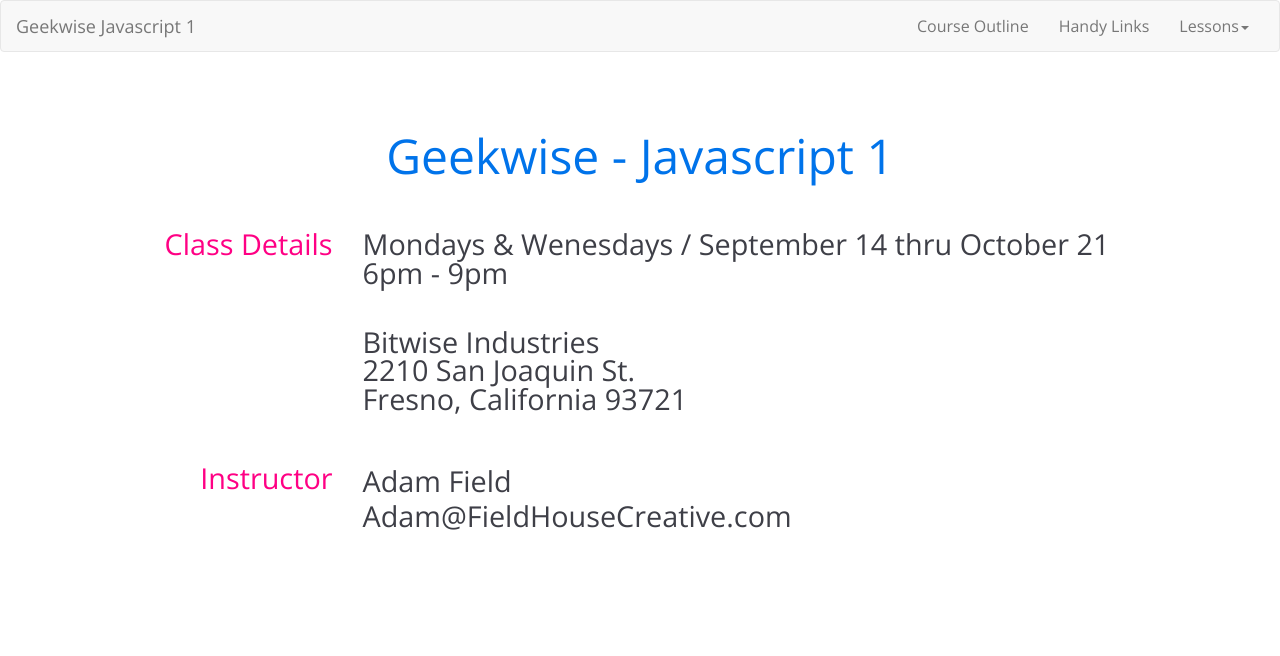
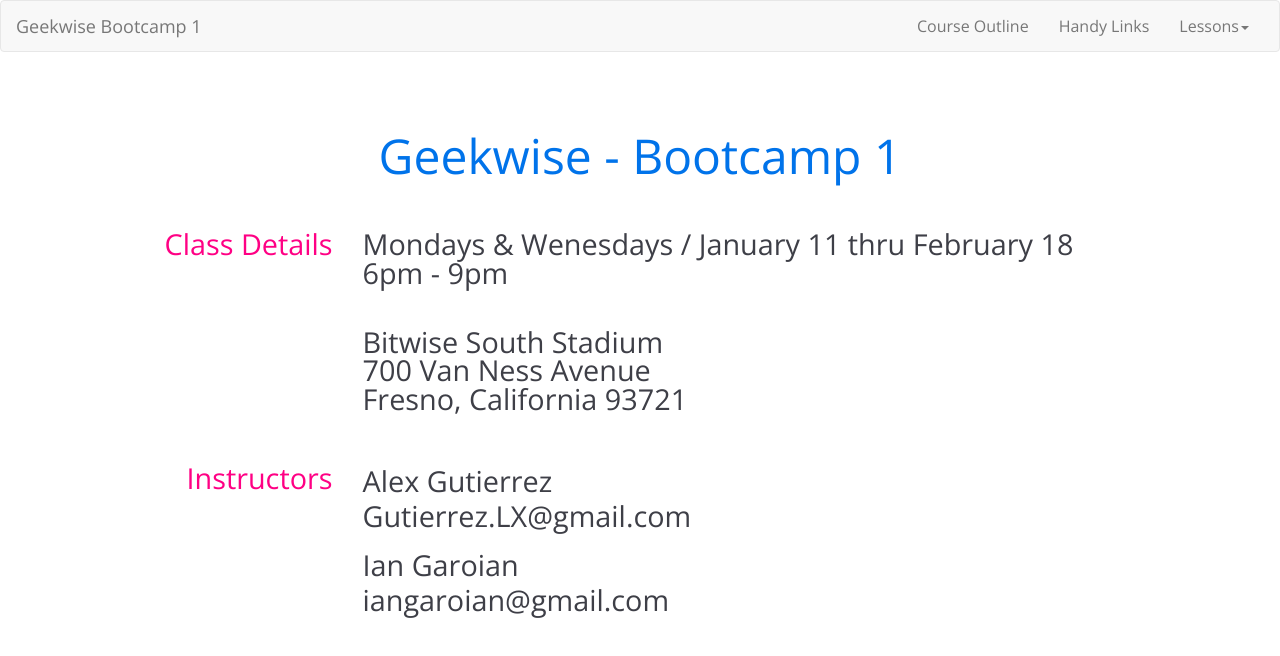
Before and after one commit to Alexg1021/gw-bc1, a plain HTML site: page index.html in a window 1280 px wide. Drawn offline with nearby package versions, Linux system fonts and the light colour scheme.

Commit message:
updating index and nav menu

```diff
--- a/index.html
+++ b/index.html
@@ -3,7 +3,7 @@
     <head>
         <meta charset="UTF-8">
         <meta name="viewport" content="width=device-width, initial-scale=1">
-        <title>Geekwise Javascript 1</title>
+        <title>Geekwise Bootcamp 1</title>
         <link href='http://fonts.googleapis.com/css?family=Open+Sans:300italic,400italic,400,300,600,700' rel='stylesheet' type='text/css'>
         <link rel="stylesheet" href="//netdna.bootstrapcdn.com/bootstrap/3.1.1/css/bootstrap.min.css">
         <link rel="stylesheet" href="./static/css/prism.css" />
@@ -15,7 +15,7 @@
 
         <div class="container content">
             <h1 class="row text-center hdr">
-                Geekwise - Javascript 1
+                Geekwise - Bootcamp 1
             </h1>
 
             <div class="row">
@@ -24,13 +24,13 @@
                 </div>
                 <div class="col-md-9">
                     <div class="dates">
-                        Mondays & Wenesdays / September 14 thru October 21<br>
+                        Mondays & Wenesdays / January 11 thru February 18<br>
                         6pm - 9pm
                     </div>
                     <div class="location">
                         <address>
-                            Bitwise Industries<br>
-                            2210 San Joaquin St.<br>
+                            Bitwise South Stadium<br>
+                            700 Van Ness Avenue<br>
                             Fresno, California 93721
                         </address>
                     </div>
@@ -39,12 +39,17 @@
 
             <div class="row">
                 <div class="col-md-3">
-                    <h2 class="text-right">Instructor</h2>
+                    <h2 class="text-right">Instructors</h2>
                 </div>
                 <div class="col-md-9">
                     <div class="point">
-                        Adam Field<br>
-                        Adam@FieldHouseCreative.com
+                        Alex Gutierrez<br>
+                        Gutierrez.LX@gmail.com
+                    </div>
+
+                    <div class="point">
+                        Ian Garoian<br>
+                        iangaroian@gmail.com
                     </div>
                 </div>
             </div>
--- a/nav.html
+++ b/nav.html
@@ -8,7 +8,7 @@
                 <span class="icon-bar"></span>
                 <span class="icon-bar"></span>
             </button>
-            <a class="navbar-brand" href="index.html">Geekwise Javascript 1</a>
+            <a class="navbar-brand" href="index.html">Geekwise Bootcamp 1</a>
         </div>
 
         <!-- Collect the nav links, forms, and other content for toggling -->
@@ -23,13 +23,13 @@
                         <li><a href="day2.html">Day 2</a></li>
                         <li><a href="day3.html">Day 3</a></li>
                         <li><a href="day4.html">Day 4</a></li>
-                        <li><a href="day5.html">Day 5</a></li>
+                        <!-- <li><a href="day5.html">Day 5</a></li>
                         <li><a href="day6.html">Day 6</a></li>
                         <li><a href="day7.html">Day 7</a></li>
                         <li><a href="day8.html">Day 8</a></li>
                         <li><a href="day9.html">Day 9</a></li>
                         <li><a href="day10.html">Day 10</a></li>
-                        <li><a href="day11.html">Day 11</a></li>
+                        <li><a href="day11.html">Day 11</a></li> -->
                         <li><a href="finalProject.html">Final Project</a></li>
                     </ul>
                 </li>
```
